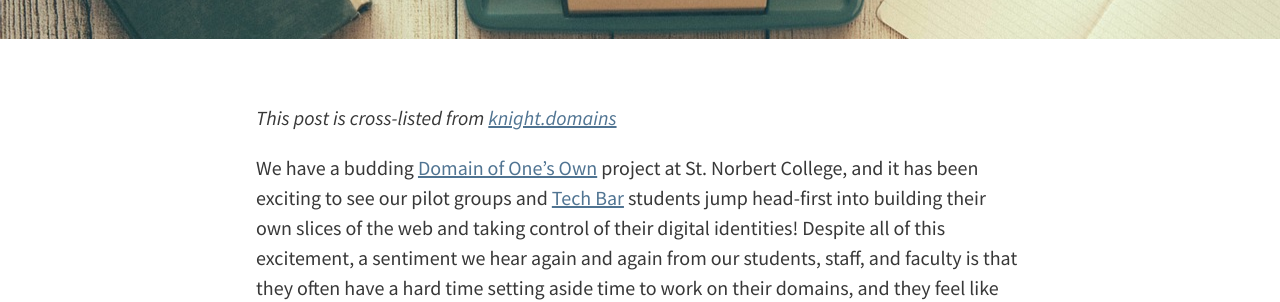
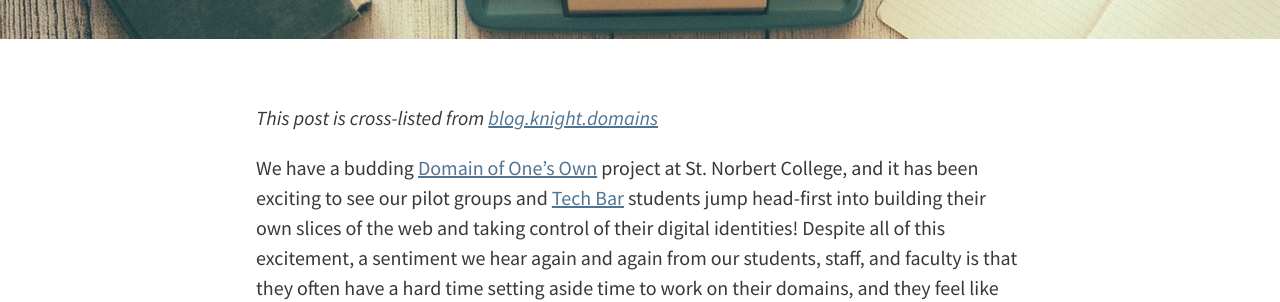
Before and after one commit to TaylorJadin/jadin.me-jekyll, a Jekyll site: the page built from _posts/2018-03-29-open-domains-lab.md, in a window 1280 px wide and 900 px high. Shown: the part 382-684 px from the top of the window. Built offline with Jekyll 4.4.1, drawn with Linux system fonts in a browser that asks for light colours.

Commit message:
Update 2018-03-29-open-domains-lab.md

```diff
--- a/_posts/2018-03-29-open-domains-lab.md
+++ b/_posts/2018-03-29-open-domains-lab.md
@@ -6,9 +6,9 @@ feature-img: "assets/img/typewriter.jpg"
 thumbnail: "assets/img/typewriter.jpg"
 tags: [DoOO]
 ---
-_This post is cross-listed from [knight.domains](http://knight.domains/thinkdeeper/open-domains-lab/)_
+_This post is cross-listed from [blog.knight.domains](https://blog.knight.domains/thinkdeeper/open-domains-lab/)_
 
-We have a budding [Domain of One's Own](https://knight.domains/about/) project at St. Norbert College, and it has been exciting to see our pilot groups and [Tech Bar](https://www.snc.edu/its/services/techbar.html) students jump head-first into building their own slices of the web and taking control of their digital identities! Despite all of this excitement, a sentiment we hear again and again from our students, staff, and faculty is that they often have a hard time setting aside time to work on their domains, and they feel like they need a little extra push or encouragement to get to work.
+We have a budding [Domain of One's Own](https://knight.domains/) project at St. Norbert College, and it has been exciting to see our pilot groups and [Tech Bar](https://www.snc.edu/its/services/techbar.html) students jump head-first into building their own slices of the web and taking control of their digital identities! Despite all of this excitement, a sentiment we hear again and again from our students, staff, and faculty is that they often have a hard time setting aside time to work on their domains, and they feel like they need a little extra push or encouragement to get to work.
 
 Our idea to solve this was to create a "space" that encourages those of us with domains to work alongside each other physically or virtually. We are calling this **Open Domains Lab**.
 
```
